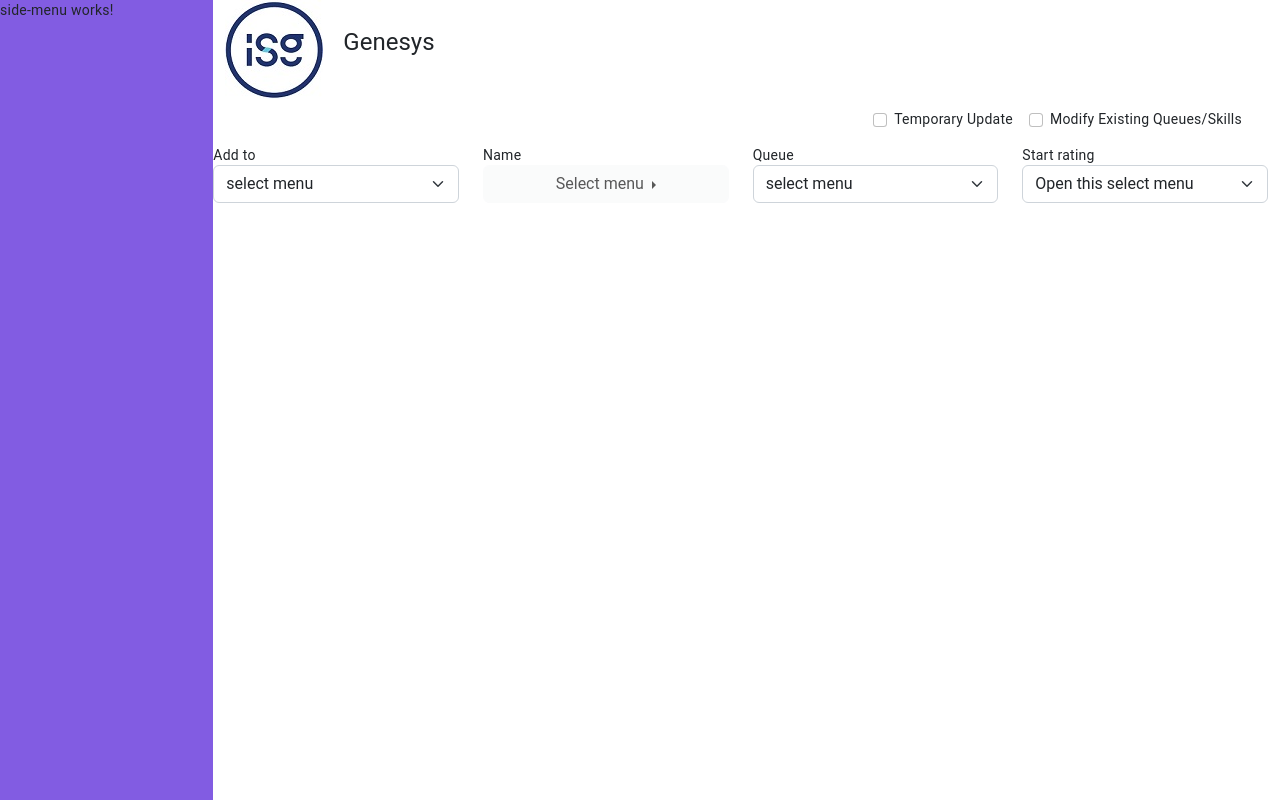
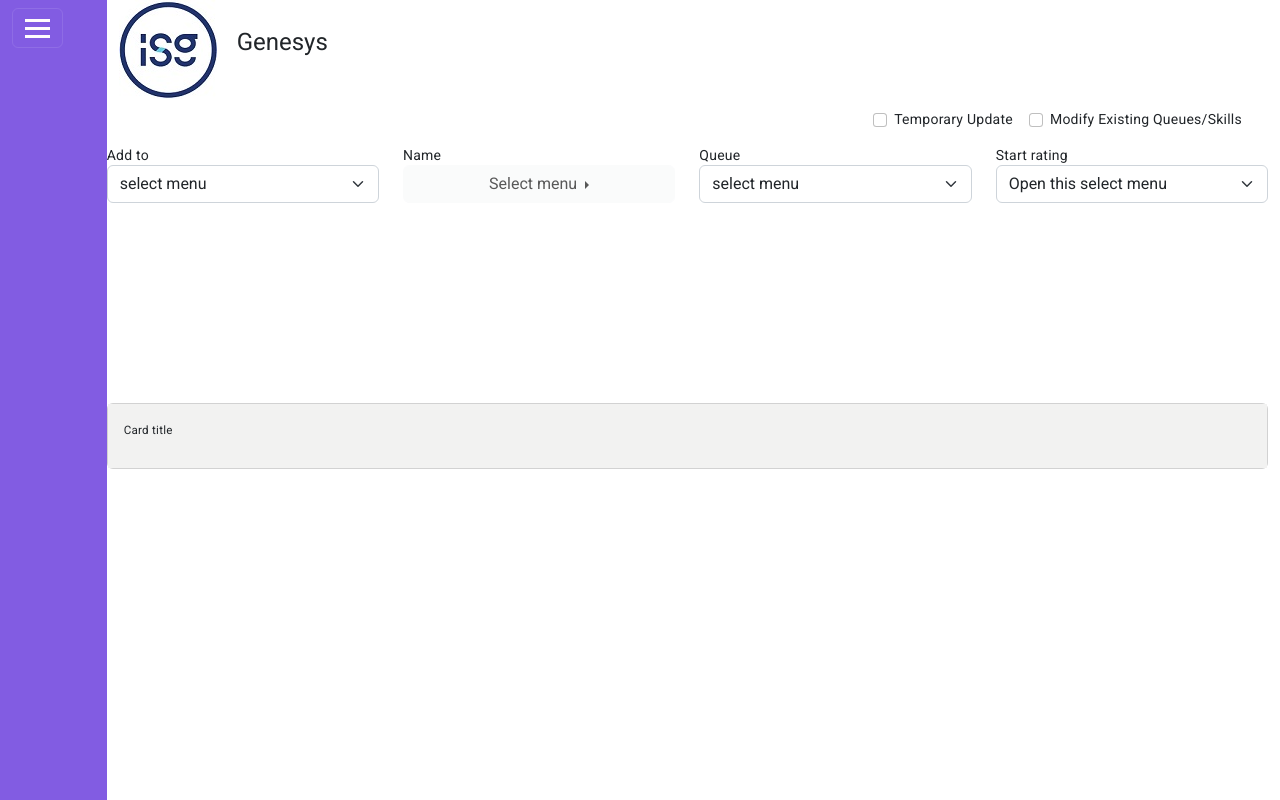
Before and after one commit to JairSilva09/genesys, an Angular app: page / in a window 1280 px wide. Built offline with nearby package versions, Linux system fonts and the light colour scheme.

Commit message:
created service

```diff
--- a/src/app/app.module.ts
+++ b/src/app/app.module.ts
@@ -12,6 +12,7 @@ import { GenesisQueuesComponent } from './genesis-queues/genesis-queues.componen
 import { MatCheckboxModule } from '@angular/material/checkbox';
 import {MatSelectModule} from '@angular/material/select';
 import {MatListModule} from '@angular/material/list';
+import {MatIconModule} from '@angular/material/icon';
 
 @NgModule({
   declarations: [
@@ -29,6 +30,7 @@ import {MatListModule} from '@angular/material/list';
     MatSelectModule,
     FormsModule,
     MatListModule,
+    MatIconModule,
   ],
   providers: [],
   bootstrap: [AppComponent]
--- a/src/app/dashboard/dashboard.component.html
+++ b/src/app/dashboard/dashboard.component.html
@@ -1,9 +1,9 @@
 <div class="container-fluid">
     <div class="row">
-        <div class="d-none d-sm-block col-sm-2" style="padding: 0">
-            <app-side-menu></app-side-menu>
+        <div [ngClass]="{'col-sm-1': collapseMenu === false,'col-sm-2': collapseMenu === true}" class="d-none d-sm-block" style="padding: 0">
+            <app-side-menu #sidemenu (collapseExpandMenu)="collapseMenu = $event"></app-side-menu>
         </div>
-        <div class="col-sm-10" style="padding-left: 0">
+        <div class="" [ngClass]="{'col-sm-11': collapseMenu === false,'col-sm-10': collapseMenu === true}"style="padding-left: 0">
             <div class="row">
                 <div class="col-md-12">
                     <app-menu></app-menu>
--- a/src/app/dashboard/dashboard.component.ts
+++ b/src/app/dashboard/dashboard.component.ts
@@ -1,4 +1,4 @@
-import { Component } from '@angular/core';
+import { Component, ViewChild } from '@angular/core';
 
 @Component({
   selector: 'app-dashboard',
@@ -6,5 +6,7 @@ import { Component } from '@angular/core';
   styleUrls: ['./dashboard.component.scss']
 })
 export class DashboardComponent {
+  collapseMenu: boolean = false;
+
 
 }
--- a/src/app/genesis-queues/genesis-queues.component.html
+++ b/src/app/genesis-queues/genesis-queues.component.html
@@ -80,4 +80,15 @@
             </select>
         </div>
     </div>
+    <div class="row">
+        <div class="col-sm-12">
+            <div class="card" style="width: 100%; margin-top: 200px">
+                <div class="card-body">
+                  <h5 class="card-title">Card title</h5>
+
+                </div>
+              </div>
+        </div>
+    </div>
+
 </div>
--- a/src/app/genesis-queues/genesis-queues.component.scss
+++ b/src/app/genesis-queues/genesis-queues.component.scss
@@ -47,4 +47,8 @@
         margin-left: 60px;
         cursor: pointer
     }
+
+    .card-body{
+        background-color: rgb(242, 242, 241);
+    }
 }
--- a/src/app/genesis-queues/genesis-queues.component.ts
+++ b/src/app/genesis-queues/genesis-queues.component.ts
@@ -1,5 +1,6 @@
 import { Component, ElementRef, ViewChild } from '@angular/core';
 import {MatListModule} from '@angular/material/list';
+import { Observable, BehaviorSubject, Subject } from 'rxjs';
 
 @Component({
   selector: 'app-genesis-queues',
@@ -50,6 +51,23 @@ export class GenesisQueuesComponent {
   levelSelect:boolean = false;
   queueSelectList: boolean = false;
 
+  //-------------observable-----------//
+  private SELECTED_OBJECTS: any[] = [];
+  private selectedObjects$: Subject<any[]> = new Subject<any[]>
+
+  addItem(item: any){
+    this.SELECTED_OBJECTS.push(item);
+    this.selectedObjects$.next(this.SELECTED_OBJECTS);
+  }
+
+  getItems$(): Observable<any[]>{
+    return this.selectedObjects$.asObservable();
+  }
+
+   //-------------end observable-----------//
+
+
+
   selectLevel(event: any){
     if(event == "Agent"){
       this.NAME = this.AGENT;
@@ -68,6 +86,8 @@ export class GenesisQueuesComponent {
     }
 
     this.levelSelect = true;
+
+    this.addItem(this.NAME)
   }
 
   selectQueue(event: any){
@@ -75,7 +95,6 @@ export class GenesisQueuesComponent {
   }
 
   nameItemSelected(event: any){
-    console.log(event)
 
     if (this.SET_NAME_SELECTED.indexOf(event.target.value) === -1) {
       this.SET_NAME_SELECTED.push(event.target.value);
@@ -107,8 +126,6 @@ export class GenesisQueuesComponent {
       this.SET_QUEUE_SELECTED.splice(this.SET_QUEUE_SELECTED.indexOf(item), 1);
     }
 
-    console.log(this.SET_QUEUE_SELECTED)
-
   }
 
   removeQueue(item: any){
--- a/src/app/side-menu/side-menu.component.html
+++ b/src/app/side-menu/side-menu.component.html
@@ -1 +1,36 @@
-<div class="cont-side-bar">side-menu works!</div>
+<div class="cont-side-bar">
+    <!-- <nav class="navbar navbar-light bg-light">
+        <div class="container-fluid">
+          <button class="navbar-toggler" type="button" data-mdb-toggle="collapse"
+            data-mdb-target="#navbarToggleExternalContent" aria-controls="navbarToggleExternalContent"
+            aria-expanded="false" aria-label="Toggle navigation">
+            <i class="fas fa-bars"></i>
+          </button>
+        </div>
+    </nav>
+    <div class="collapse" id="navbarToggleExternalContent">
+        <div class="bg-light shadow-3 p-4">
+          <button class="btn btn-link btn-block border-bottom m-0">Link 1</button>
+          <button class="btn btn-link btn-block border-bottom m-0">Link 2</button>
+          <button class="btn btn-link btn-block m-0">Link 3</button>
+        </div>
+    </div> -->
+    <nav class="navbar navbar-dark">
+        <div class="container-fluid">
+            <button class="navbar-toggler collapsed" type="button" (click)="collapseMenu()" data-bs-toggle="collapse" data-bs-target="#sideMenuGenesys" aria-controls="navbarToggleExternalContent" aria-expanded="false" aria-label="Toggle navigation">
+              <span class="navbar-toggler-icon top-bar"></span>
+              <span class="navbar-toggler-icon middle-bar"></span>
+              <span class="navbar-toggler-icon bottom-bar"></span>
+
+            </button>
+          </div>
+    </nav>
+    <div class="collapse" id="sideMenuGenesys" style="margin-top: 75px">
+        <div class="p-2">
+            <mat-icon>home</mat-icon>
+        </div>
+        <div class="p-2">
+            <mat-icon>settings</mat-icon>
+        </div>
+    </div>
+</div>
--- a/src/app/side-menu/side-menu.component.scss
+++ b/src/app/side-menu/side-menu.component.scss
@@ -4,3 +4,45 @@
     flex-direction: column;
     height: 100vh;
 }
+
+.navbar-toggler span {
+    display: block;
+    background-color: #fffcfc;
+    height: 3px;
+    width: 25px;
+    margin-top: 5px;
+    margin-bottom: 5px;
+    position: relative;
+    left: 0;
+    opacity: 1;
+    transition: all 0.35s ease-out;
+    transform-origin: center left;
+  }
+
+.navbar-toggler span:nth-child(1) {
+    transform: translate(0%, 0%) rotate(0deg);
+  }
+
+  .navbar-toggler span:nth-child(2) {
+    opacity: 1;
+  }
+
+  .navbar-toggler span:nth-child(3) {
+    transform: translate(0%, 0%) rotate(0deg);
+  }
+
+  .navbar-toggler span:nth-child(1) {
+    margin-top: 0.3em;
+  }
+
+  .navbar-toggler:not(.collapsed) span:nth-child(1) {
+    transform: translate(15%, -33%) rotate(45deg);
+  }
+
+  .navbar-toggler:not(.collapsed) span:nth-child(2) {
+    opacity: 0;
+  }
+
+  .navbar-toggler:not(.collapsed) span:nth-child(3) {
+    transform: translate(15%, 33%) rotate(-45deg);
+  }
--- a/src/app/side-menu/side-menu.component.ts
+++ b/src/app/side-menu/side-menu.component.ts
@@ -1,4 +1,4 @@
-import { Component } from '@angular/core';
+import { Component, EventEmitter, Output } from '@angular/core';
 
 @Component({
   selector: 'app-side-menu',
@@ -7,4 +7,16 @@ import { Component } from '@angular/core';
 })
 export class SideMenuComponent {
 
+  collapse: boolean = false;
+
+  @Output() collapseExpandMenu = new EventEmitter();
+
+  collapseMenu(){
+    this.collapse = !this.collapse
+
+    this.collapseExpandMenu.emit(this.collapse)
+    console.log(this.collapse)
+
+  }
+
 }
--- a/src/index.html
+++ b/src/index.html
@@ -8,9 +8,9 @@
   <link rel="icon" type="image/x-icon" href="favicon.ico">
   <link rel="preconnect" href="https://fonts.gstatic.com">
   <link href="https://cdn.jsdelivr.net/npm/bootstrap@5.2.2/dist/css/bootstrap.min.css" rel="stylesheet" integrity="sha384-Zenh87qX5JnK2Jl0vWa8Ck2rdkQ2Bzep5IDxbcnCeuOxjzrPF/et3URy9Bv1WTRi" crossorigin="anonymous">
-  <!-- <link href="https://fonts.googleapis.com/css2?family=Roboto:wght@300;400;500&display=swap" rel="stylesheet">
+  <link href="https://fonts.googleapis.com/css2?family=Roboto:wght@300;400;500&display=swap" rel="stylesheet">
   <link href="https://fonts.googleapis.com/icon?family=Material+Icons" rel="stylesheet">
-  <link rel="stylesheet" href="https://fonts.googleapis.com/css2?family=Material+Symbols+Outlined:opsz,wght,FILL,GRAD@48,400,0,0" /> -->
+  <link rel="stylesheet" href="https://fonts.googleapis.com/css2?family=Material+Symbols+Outlined:opsz,wght,FILL,GRAD@48,400,0,0" />
 </head>
 <body class="mat-typography">
   <app-root></app-root>
```
Also changed, not shown: src/app/genesys.service.ts (added, +9 -0 lines), 1 other file (tests, documents, lock files or other folders).
